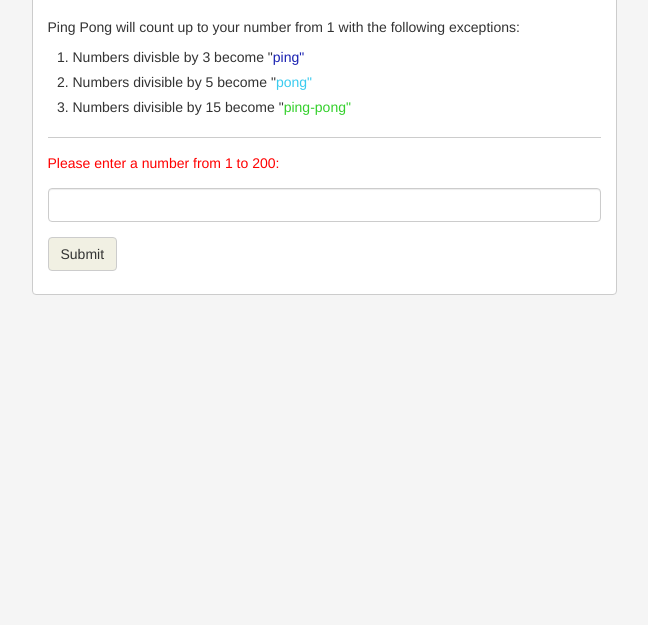
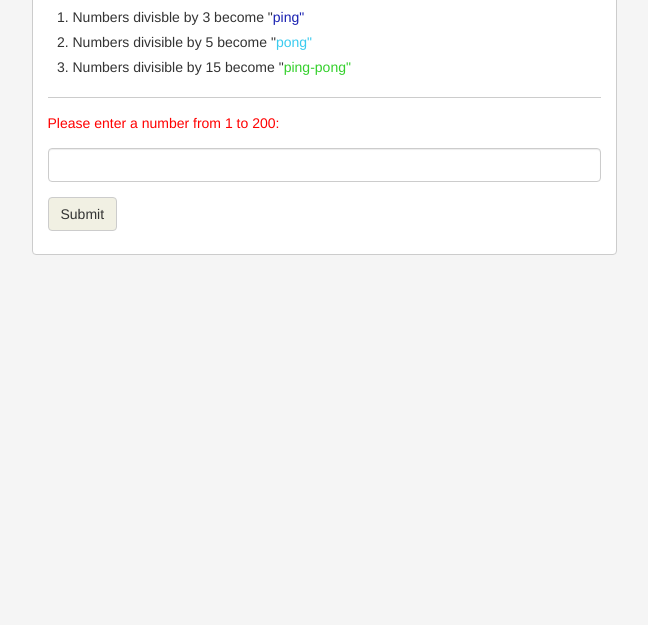
Before and after one commit to jessemckay27/ping-pong, a plain HTML site: page index.html in a window 1280 px wide. Shown: the part 175-800 px from the top of the page, without its empty margins (316-964 px from the left). Drawn offline with nearby package versions, Linux system fonts and the light colour scheme.

Commit message:
final touches to styling

```diff
--- a/css/styles.css
+++ b/css/styles.css
@@ -13,7 +13,7 @@ h1 {
 .col-md-6 {
   border: 1px solid #ccc;
   background: #fff;
-  margin-top: 100px;
+  margin-top: 60px;
   border-radius: 4px;
   margin-bottom: 200px;
   padding-bottom: 8px;
@@ -37,22 +37,14 @@ label {
 
 .ping {
   color: #1921B1;
-  /*text-shadow: 0px 0px 3px #000;*/
-  /*letter-spacing: 1px;*/
 }
 
 .pong {
   color: #3bcbef;
-  /*font-weight: bold;*/
-  /*text-shadow: 0px 0px 3px #000;*/
-  /*letter-spacing: 1px;*/
 }
 
 .ping-pong {
   color: #34d02c;
-  /*font-weight: bold;*/
-  /*text-shadow: 0px 0px 2px #555;*/
-  /*letter-spacing: 1px;*/
 }
 
 ul#top-list {
@@ -74,7 +66,6 @@ ul#output li {
   background-color: #fff;
   border: 1px solid #ccc;
   border-bottom: none;
-  padding: 5px;
   padding:  6px 0px 6px 12px;
 }
 
```
Also changed, not shown: js/scripts.js (+0 -40 lines).
